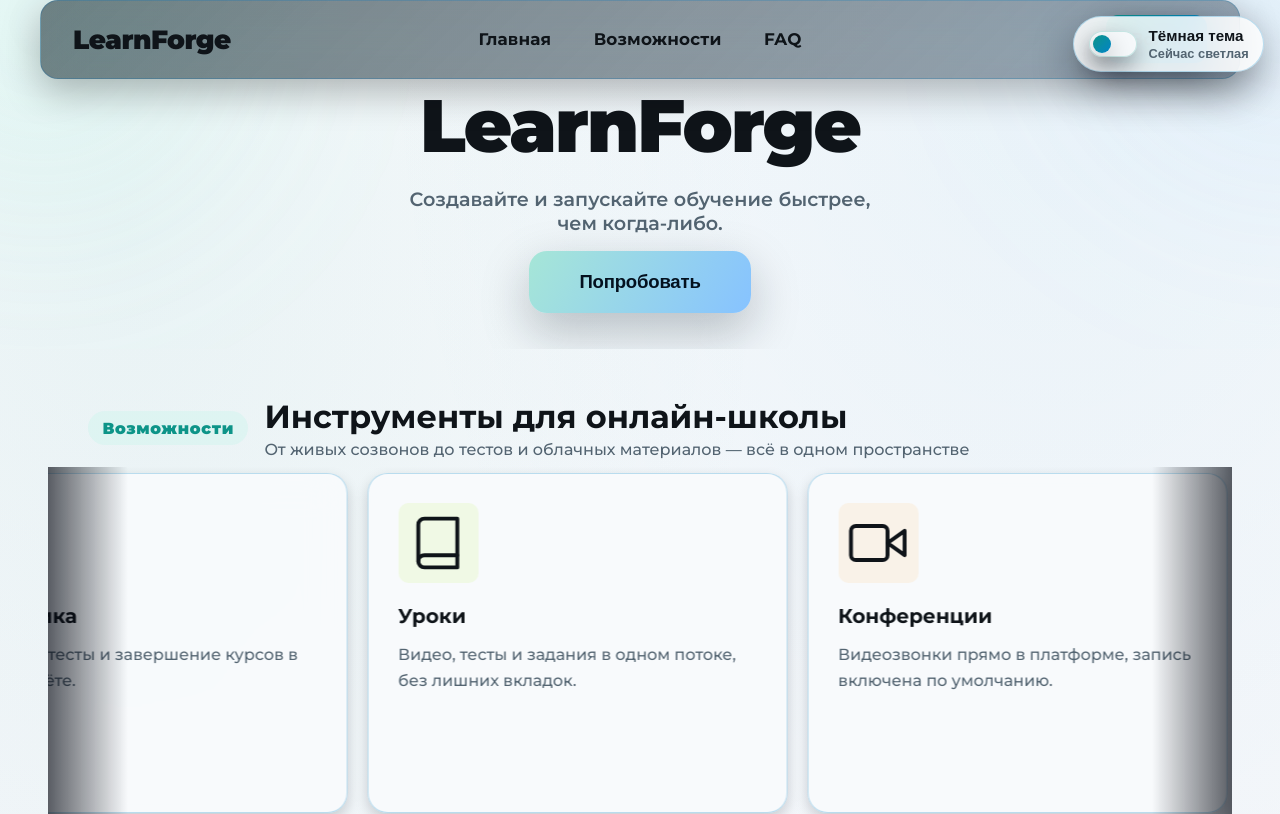
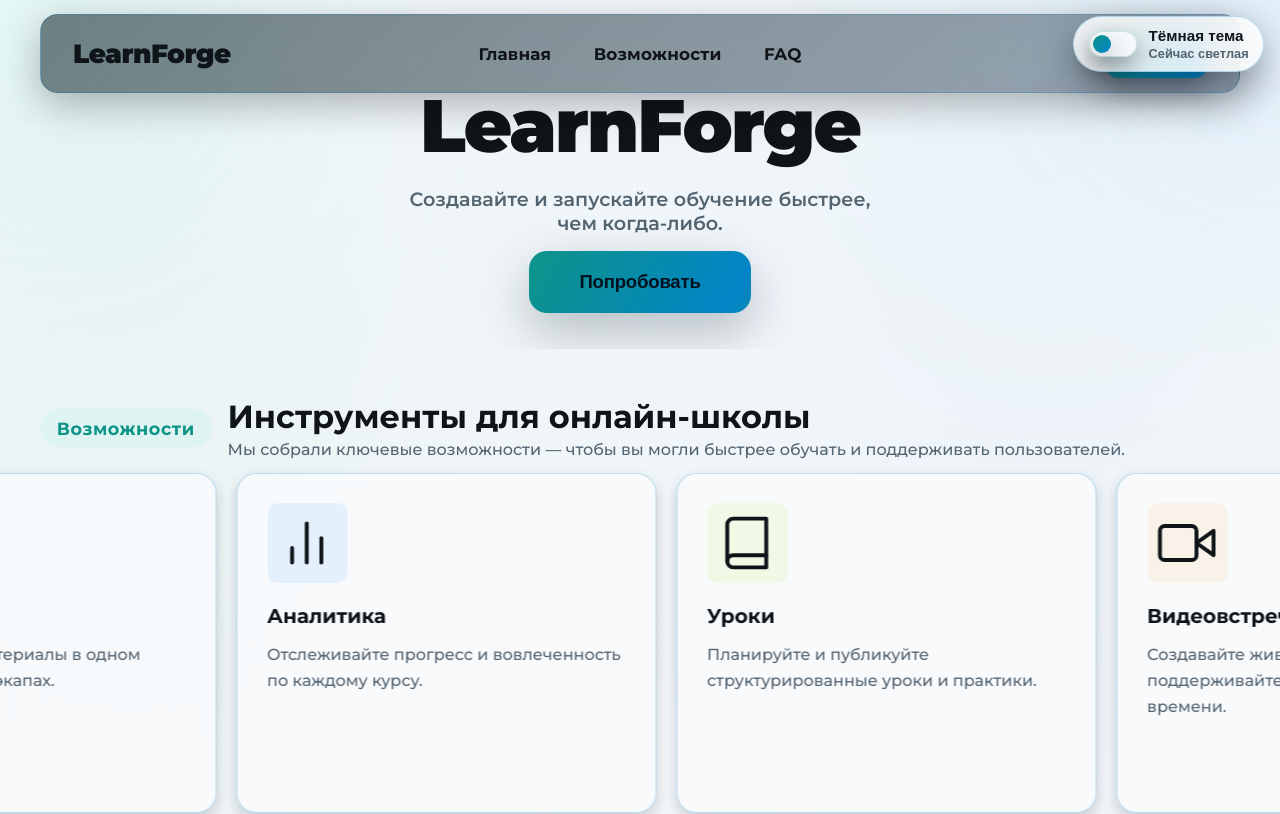
Before and after one commit to StasWW/learnFordge, a React (Vite) app: page / in a window 1280 px wide. Shown: the top 814 px of the page. Built offline with nearby package versions, Linux system fonts and the light colour scheme.

Commit message:
update styles and carousel interactive

```diff
--- a/src/components/landing/FeaturesCarousel.tsx
+++ b/src/components/landing/FeaturesCarousel.tsx
@@ -1,46 +1,116 @@
-import React, { useMemo, useRef, useState } from "react";
+import React, { useEffect, useMemo, useRef, useState, type CSSProperties } from "react";
 import { CloudIcon } from "../../assets/images/featureIcons/CloudIcon";
 import type { featureProps } from "../../types/landingTypes";
-import {AnalyticsIcon} from "../../assets/images/featureIcons/AnalyticsIcon";
-import {LessonsIcon} from "../../assets/images/featureIcons/LessonsIcon";
-import {VideoMeetingIcon} from "../../assets/images/featureIcons/VideoMeetingIcon";
+import { AnalyticsIcon } from "../../assets/images/featureIcons/AnalyticsIcon";
+import { LessonsIcon } from "../../assets/images/featureIcons/LessonsIcon";
+import { VideoMeetingIcon } from "../../assets/images/featureIcons/VideoMeetingIcon";
 
 const features: featureProps[] = [
     {
-		name: 'Облако',
-		description: 'Материалы и уроки живут в облаке, доступны на любом устройстве.',
+        name: "Облако",
+        description: "Храните курсы и материалы в одном месте, без забот о бэкапах.",
         icon: CloudIcon,
-		backgroundColor: 'var(--feature-card-bg-cloud)',
+        backgroundColor: "var(--feature-card-bg-cloud)",
     },
     {
-		name: 'Аналитика',
-		description: 'Прогресс, тесты и завершение курсов в одном отчёте.',
+        name: "Аналитика",
+        description: "Отслеживайте прогресс и вовлеченность по каждому курсу.",
         icon: AnalyticsIcon,
-		backgroundColor: 'var(--feature-card-bg-analytics)',
+        backgroundColor: "var(--feature-card-bg-analytics)",
     },
     {
-		name: 'Уроки',
-		description: 'Видео, тесты и задания в одном потоке, без лишних вкладок.',
+        name: "Уроки",
+        description: "Планируйте и публикуйте структурированные уроки и практики.",
         icon: LessonsIcon,
-		backgroundColor: 'var(--feature-card-bg-lessons)',
+        backgroundColor: "var(--feature-card-bg-lessons)",
     },
     {
-		name: 'Конференции',
-		description: 'Видеозвонки прямо в платформе, запись включена по умолчанию.',
+        name: "Видеовстречи",
+        description: "Создавайте живые созвоны и поддерживайте студентов в реальном времени.",
         icon: VideoMeetingIcon,
-		backgroundColor: 'var(--feature-card-bg-meetings)',
-	}
+        backgroundColor: "var(--feature-card-bg-meetings)",
+    },
 ];
 
+const AUTO_SPEED_PX_PER_SEC = 36;
 
 export default function FeaturesCarousel() {
     const trackRef = useRef<HTMLDivElement | null>(null);
     const [isPaused, setIsPaused] = useState(false);
+    const [isDragging, setIsDragging] = useState(false);
+    const [repeatCount, setRepeatCount] = useState(3);
+    const [offset, setOffset] = useState(0);
+
+    const offsetRef = useRef(0);
+    const dragStartRef = useRef(0);
+    const lastTimeRef = useRef<number | null>(null);
 
     const loopedFeatures = useMemo(
-		() => [...features, ...features], // duplicate for seamless loop
-		[],
+        () => Array.from({ length: repeatCount }, () => features).flat(),
+        [repeatCount],
     );
+
+    const getBaseWidth = () => {
+        const track = trackRef.current;
+        if (!track) return 0;
+        return track.scrollWidth / Math.max(1, repeatCount);
+    };
+
+    const applyOffset = (value: number) => {
+        const baseWidth = getBaseWidth();
+        if (!baseWidth) return;
+
+        const wrapped = ((value % baseWidth) + baseWidth) % baseWidth;
+        offsetRef.current = wrapped;
+        setOffset(wrapped);
+    };
+
+    useEffect(() => {
+        const computeRepeat = () => {
+            const track = trackRef.current;
+            const firstCard = track?.querySelector<HTMLElement>(".feature");
+            const gap = 20;
+            const cardWidth = firstCard?.offsetWidth ?? 420;
+            const totalCardWidth = cardWidth + gap;
+
+            // Ensure we have enough cards to cover at least 2x viewport to avoid gaps
+            const minWidth = window.innerWidth * 2;
+            const neededCards = Math.ceil(minWidth / totalCardWidth);
+            const repeats = Math.max(3, Math.ceil(neededCards / features.length));
+            setRepeatCount(repeats);
+        };
+
+        computeRepeat();
+        window.addEventListener("resize", computeRepeat);
+        return () => window.removeEventListener("resize", computeRepeat);
+    }, []);
+
+    useEffect(() => {
+        // Adjust offset if repeat count changed
+        applyOffset(offsetRef.current);
+        // eslint-disable-next-line react-hooks/exhaustive-deps
+    }, [repeatCount]);
+
+    useEffect(() => {
+        let frame: number;
+        const step = (ts: number) => {
+            if (lastTimeRef.current === null) {
+                lastTimeRef.current = ts;
+            }
+            const delta = ts - lastTimeRef.current;
+            lastTimeRef.current = ts;
+
+            if (!isPaused && !isDragging) {
+                const move = (AUTO_SPEED_PX_PER_SEC * delta) / 1000;
+                applyOffset(offsetRef.current + move);
+            }
+
+            frame = requestAnimationFrame(step);
+        };
+
+        frame = requestAnimationFrame(step);
+        return () => cancelAnimationFrame(frame);
+    }, [isPaused, isDragging, repeatCount]);
 
     const scrollByCard = (direction: -1 | 1) => {
         const track = trackRef.current;
@@ -49,40 +119,57 @@ export default function FeaturesCarousel() {
         const firstCard = track.querySelector<HTMLElement>(".feature");
         const gap = 20;
         const cardWidth = firstCard?.offsetWidth ?? 420;
+        const step = (cardWidth + gap) * direction;
 
-		// Temporarily pause animation
+        applyOffset(offsetRef.current + step);
+    };
+
+    const handlePointerDown = (e: React.PointerEvent<HTMLDivElement>) => {
+        if (!trackRef.current) return;
+        trackRef.current.setPointerCapture(e.pointerId);
+        setIsDragging(true);
         setIsPaused(true);
+        dragStartRef.current = e.clientX + offsetRef.current;
+    };
 
-		// Get current computed transform
-		const computedStyle = window.getComputedStyle(track);
-		const matrix = new DOMMatrix(computedStyle.transform);
-		const currentX = matrix.m41;
+    const handlePointerMove = (e: React.PointerEvent<HTMLDivElement>) => {
+        if (!isDragging) return;
+        applyOffset(dragStartRef.current - e.clientX);
+    };
 
-		// Apply new position
-		track.style.transform = `translateX(${currentX + (cardWidth + gap) * -direction}px)`;
+    const endDrag = (e: React.PointerEvent<HTMLDivElement>) => {
+        if (!trackRef.current || !isDragging) return;
+        if (trackRef.current.hasPointerCapture(e.pointerId)) {
+            trackRef.current.releasePointerCapture(e.pointerId);
+        }
+        setIsDragging(false);
+        setIsPaused(false);
+    };
 
-		// Resume animation after a short delay
-		setTimeout(() => {
-			track.style.transform = '';
-			setIsPaused(false);
-		}, 500);
+    const trackStyle: CSSProperties = {
+        transform: `translateX(${-offset}px)`,
     };
 
     return (
-		<section className="features-carousel" id="features" aria-label="Ключевые возможности LearnForge">
+        <section className="features-carousel" id="features" aria-label="Возможности LearnForge">
             <header className="carousel-header">
                 <div className="section-kicker">Возможности</div>
                 <div className="carousel-title">
                     <h2>Инструменты для онлайн-школы</h2>
-					<p>От живых созвонов до тестов и облачных материалов — всё в одном пространстве</p>
+                    <p>Мы собрали ключевые возможности — чтобы вы могли быстрее обучать и поддерживать пользователей.</p>
                 </div>
             </header>
             <div className="carousel-viewport">
                 <div
-					className={`carousel-track ${isPaused ? 'paused' : ''}`}
+                    className={`carousel-track ${isDragging ? "dragging" : ""}`}
                     ref={trackRef}
                     onMouseEnter={() => setIsPaused(true)}
-					onMouseLeave={() => setIsPaused(false)}
+                    onMouseLeave={() => !isDragging && setIsPaused(false)}
+                    onPointerDown={handlePointerDown}
+                    onPointerMove={handlePointerMove}
+                    onPointerUp={endDrag}
+                    onPointerCancel={endDrag}
+                    style={trackStyle}
                 >
                     {loopedFeatures.map((value, index) => (
                         <Feature
@@ -121,7 +208,7 @@ function CarouselControls({ onPrev, onNext }: { onPrev: () => void; onNext: () =
             <button
                 className="carousel-btn carousel-btn-prev"
                 type="button"
-				aria-label="Предыдущий слайд"
+                aria-label="Перелистнуть назад"
                 onClick={onPrev}
             >
                 <svg width="20" height="20" viewBox="0 0 24 24" fill="none" stroke="currentColor" strokeWidth="2" strokeLinecap="round" strokeLinejoin="round" aria-hidden="true">
@@ -131,7 +218,7 @@ function CarouselControls({ onPrev, onNext }: { onPrev: () => void; onNext: () =
             <button
                 className="carousel-btn carousel-btn-next"
                 type="button"
-				aria-label="Следующий слайд"
+                aria-label="Перелистнуть вперёд"
                 onClick={onNext}
             >
                 <svg width="20" height="20" viewBox="0 0 24 24" fill="none" stroke="currentColor" strokeWidth="2" strokeLinecap="round" strokeLinejoin="round" aria-hidden="true">
@@ -139,5 +226,5 @@ function CarouselControls({ onPrev, onNext }: { onPrev: () => void; onNext: () =
                 </svg>
             </button>
         </div>
-	)
+    );
 }
--- a/src/styles/pages/landing/carousel.css
+++ b/src/styles/pages/landing/carousel.css
@@ -1,9 +1,9 @@
 .features-carousel {
     position: relative;
-    padding: 3rem clamp(1rem, 4vw, 3rem) 3.75rem;
-    margin: 0 auto;
-    width: 100%;
-    max-width: 1280px;
+    padding: 3rem 0 3.75rem;
+    margin-left: calc(50% - 50vw);
+    margin-right: calc(50% - 50vw);
+    width: 100vw;
     overflow: hidden;
     font-family: inherit;
 }
@@ -31,6 +31,7 @@
 .features-carousel .carousel-viewport {
     position: relative;
     overflow: hidden;
+    isolation: isolate;
 }
 
 .features-carousel .carousel-track {
@@ -38,21 +39,16 @@
     gap: 1.25rem;
     padding: 0.35rem 0;
     width: max-content;
-    animation: carousel-scroll 25s linear infinite;
+    will-change: transform;
+    cursor: grab;
+    user-select: none;
+    touch-action: pan-y;
+    transition: transform 0.05s linear;
 }
 
-.features-carousel .carousel-track:hover,
-.features-carousel .carousel-track.paused {
-    animation-play-state: paused;
-}
-
-@keyframes carousel-scroll {
-    0% {
-        transform: translateX(0);
-    }
-    100% {
-        transform: translateX(-50%);
-    }
+.features-carousel .carousel-track.dragging {
+    cursor: grabbing;
+    transition: none;
 }
 
 .features-carousel .carousel-viewport::-webkit-scrollbar {
@@ -63,19 +59,18 @@
     position: absolute;
     top: 0;
     bottom: 0;
-    width: var(--carousel-fade-width, 80px);
+    width: 0;
     pointer-events: none;
     z-index: 1;
+    display: none;
 }
 
 .features-carousel .carousel-fade.left {
     left: 0;
-    background: linear-gradient(90deg, var(--carousel-fade-color) 0%, var(--carousel-fade-transparent) 100%);
 }
 
 .features-carousel .carousel-fade.right {
     right: 0;
-    background: linear-gradient(270deg, var(--carousel-fade-color) 0%, var(--carousel-fade-transparent) 100%);
 }
 
 .features-carousel .feature {
@@ -152,7 +147,7 @@
 
 @media (max-width: 900px) {
     .features-carousel {
-        padding-inline: 1.25rem;
+        padding-inline: 0;
     }
 
     .features-carousel .feature {
@@ -163,10 +158,6 @@
 }
 
 @media (max-width: 640px) {
-    .features-carousel .carousel-fade {
-        width: 60px;
-    }
-
     .features-carousel .feature {
         flex-basis: 90vw;
         min-height: 300px;
--- a/src/styles/pages/landing/faq.css
+++ b/src/styles/pages/landing/faq.css
@@ -48,12 +48,13 @@
     display: inline-flex;
     align-items: center;
     gap: 0.35rem;
-    padding: 0.45rem 0.9rem;
+    padding: 0.55rem 1.05rem;
     border-radius: 999px;
     background: rgba(124, 247, 210, 0.12);
     color: var(--accent);
-    font-weight: 800;
-    letter-spacing: 0.04em;
+    font-weight: 700;
+    font-size: 1.1rem;
+    letter-spacing: 0.03em;
 }
 
 .faq-header {
--- a/src/styles/pages/landing/hero.css
+++ b/src/styles/pages/landing/hero.css
@@ -137,8 +137,9 @@
     font-size: 1.16rem;
     font-weight: 800;
     color: #04111f;
-    background: linear-gradient(120deg, #a6e6d7 0%, #87c3ff 55%, #d6f5a4 100%);
+    background: linear-gradient(120deg, var(--accent) 0%, var(--secondary) 50%, var(--success) 100%);
     background-size: 180% 180%;
+    background-position: 0 0;
     border: none;
     border-radius: 18px;
     cursor: pointer;
@@ -148,9 +149,9 @@
 }
 
 .btn-primary:hover {
-    transform: translateY(-2px);
-    background: linear-gradient(120deg, var(--accent) 0%, var(--secondary) 52%, var(--success) 100%);
-    box-shadow: 0 22px 60px rgba(10, 22, 36, 0.32);
+    transform: translateY(-1px);
+    background-position: 100% 0;
+    box-shadow: 0 12px 32px rgba(108, 186, 255, 0.45);
 }
 
 .btn-primary:focus-visible {
--- a/src/styles/pages/landing/navbar.css
+++ b/src/styles/pages/landing/navbar.css
@@ -12,6 +12,7 @@
 .nav-shell {
     max-width: 1200px;
     margin: 0 auto;
+    margin-top: clamp(0.2rem, 1.5vw, 0.9rem);
     padding: 0.9rem clamp(1rem, 4vw, 2rem);
     display: grid;
     grid-template-columns: 1fr auto 1fr;
```
Lines whose indentation alone changed are shown as unchanged.
